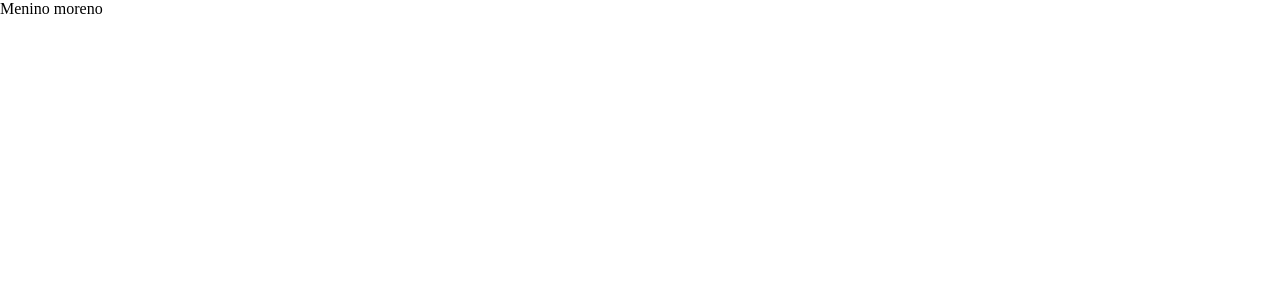
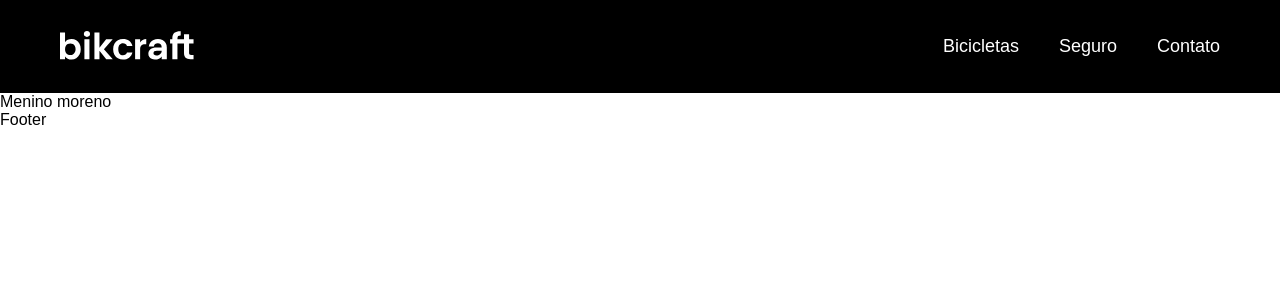
Before and after one commit to i4n-v/Bikcraft, a React (Vite) app: page / in a window 1280 px wide. Shown: the top 300 px of the page. Built offline with nearby package versions, Linux system fonts and the light colour scheme.

Commit message:
Adding styled components and declaration type of svg elements

```diff
--- a/package.json
+++ b/package.json
@@ -8,17 +8,22 @@
     "build": "tsc && vite build",
     "preview": "vite preview"
   },
+  "resolutions": {
+    "styled-components": "^5"
+  },
   "dependencies": {
     "react": "^18.2.0",
     "react-dom": "^18.2.0",
     "react-helmet": "^6.1.0",
     "react-router-dom": "^6.3.0",
+    "styled-components": "^5.3.5",
     "vite-plugin-svgr": "^2.2.1"
   },
   "devDependencies": {
     "@types/node": "^18.7.14",
     "@types/react": "^18.0.17",
     "@types/react-dom": "^18.0.6",
+    "@types/styled-components": "^5.1.26",
     "@typescript-eslint/eslint-plugin": "^5.36.2",
     "@typescript-eslint/parser": "^5.36.2",
     "@vitejs/plugin-react": "^2.0.1",
--- a/src/App.tsx
+++ b/src/App.tsx
@@ -1,11 +1,14 @@
 import React from "react";
 import { BrowserRouter } from "react-router-dom";
 import Routes from "./Routes";
+import { Menu, Footer } from "./components";
 
 function App() {
   return (
     <BrowserRouter>
+      <Menu />
       <Routes />
+      <Footer />
     </BrowserRouter>
   );
 }
--- /dev/null
+++ b/src/components/Footer/index.tsx
@@ -0,0 +1,7 @@
+import React from "react";
+
+const Footer = () => {
+  return <div>Footer</div>;
+};
+
+export default Footer;
--- a/src/components/index.ts
+++ b/src/components/index.ts
@@ -0,0 +1,7 @@
+import Menu from "./Menu";
+import Footer from "./Footer";
+
+export {
+  Menu,
+  Footer
+}
--- a/src/config/routes.tsx
+++ b/src/config/routes.tsx
@@ -1,7 +1,7 @@
 import React from "react";
-import * as RouterDOM from "react-router-dom";
+import type { RouteObject } from "react-router-dom";
 
-const routes: RouterDOM.RouteObject[] = [
+const routes: RouteObject[] = [
   {
     path: "/",
     element: <>Menino moreno</>,
--- a/src/index.css
+++ b/src/index.css
@@ -4,8 +4,14 @@
   padding: 0px;
   margin: 0px;
   box-sizing: border-box;
+  font-family: Arial, Helvetica, sans-serif;
 }
 
 a {
   text-decoration: none;
 }
+
+ul,
+ol {
+  list-style: none;
+}
--- a/tsconfig.json
+++ b/tsconfig.json
@@ -17,5 +17,6 @@
     "jsx": "react-jsx"
   },
   "include": ["src"],
-  "references": [{ "path": "./tsconfig.node.json" }]
+  "references": [{ "path": "./tsconfig.node.json" }],
+  "files": ["./src/types/react.d.ts"]
 }
```
Also changed, not shown: src/types/react.d.ts (added, +8 -0 lines), 1 other file (tests, documents, lock files or other folders).
